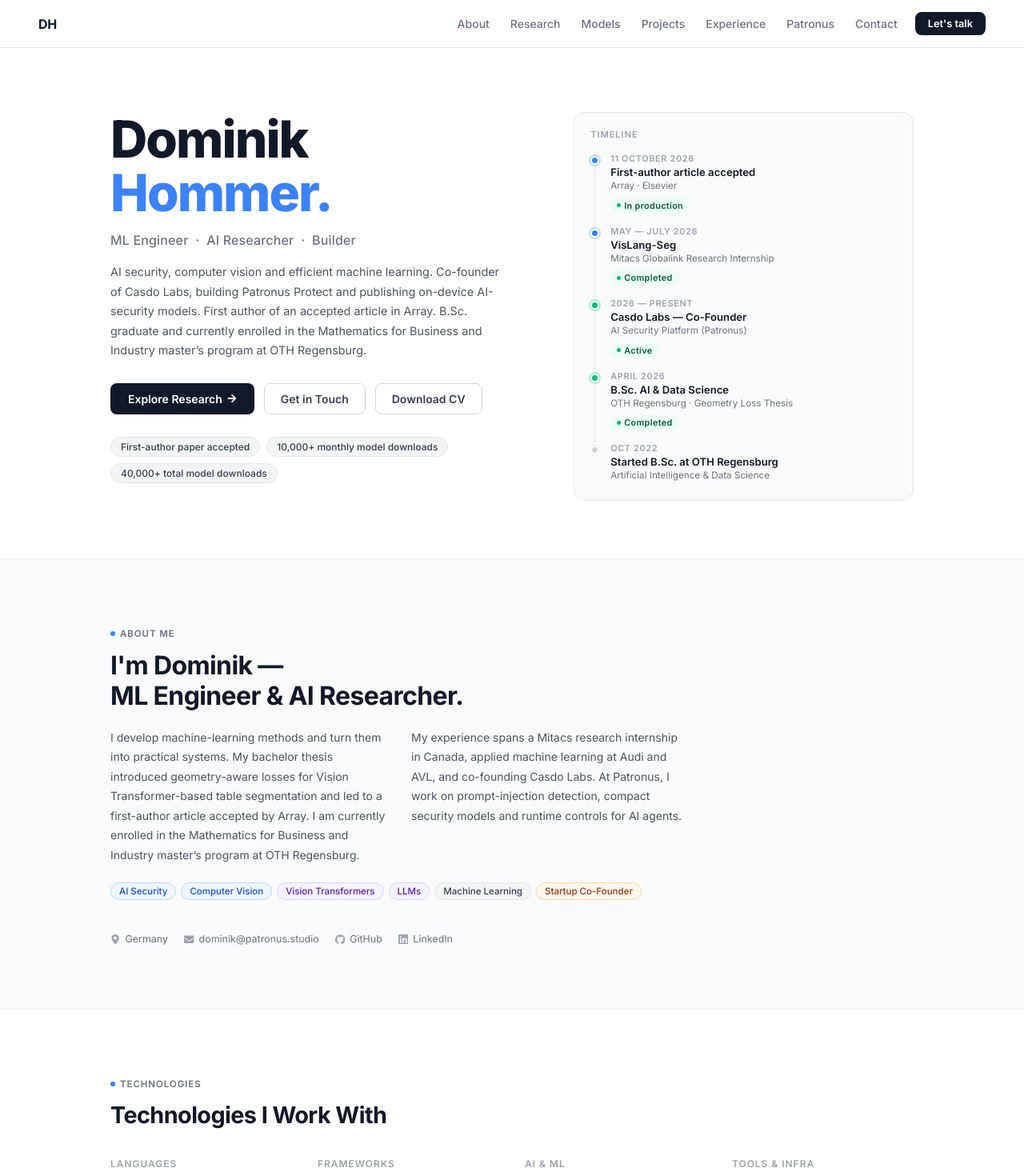
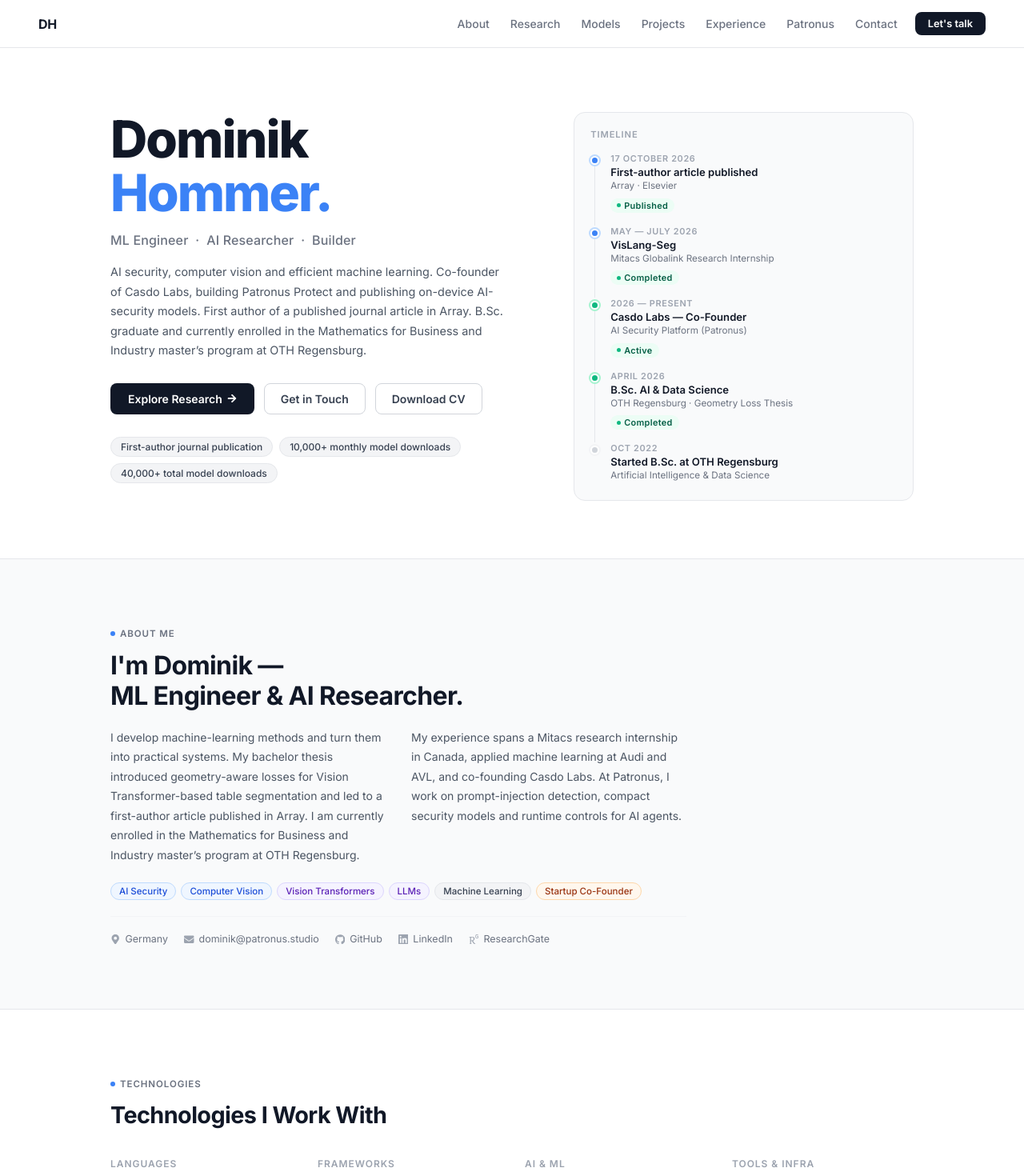
Before and after one commit to DominikHommer/MyPortfolio, a React (Create React App) app in the folder frontend/: page / in a window 1280 px wide. Shown: the top 1470 px of the page at 80% size. Built offline with nearby package versions, Linux system fonts and the light colour scheme.

Commit message:
Publish Array article details and ResearchGate links

```diff
--- a/frontend/src/pages/Home.js
+++ b/frontend/src/pages/Home.js
@@ -1,6 +1,6 @@
 import React from 'react';
 import { Link } from 'react-scroll';
-import { SiLinkedin, SiGithub, SiPython, SiPytorch, SiTensorflow, SiScikitlearn, SiReact, SiPostgresql, SiDocker, SiTypescript, SiCplusplus, SiC, SiNumpy, SiPandas } from 'react-icons/si';
+import { SiLinkedin, SiGithub, SiResearchgate, SiPython, SiPytorch, SiTensorflow, SiScikitlearn, SiReact, SiPostgresql, SiDocker, SiTypescript, SiCplusplus, SiC, SiNumpy, SiPandas } from 'react-icons/si';
 import { FaEnvelope, FaMapMarkerAlt, FaArrowRight, FaExternalLinkAlt, FaShieldAlt } from 'react-icons/fa';
 import '../components/portfolio.css';
 
@@ -38,7 +38,7 @@ const Home = () => {
               <h1>Dominik<br /><span className="name-blue">Hommer.</span></h1>
               <p className="hero-subtitle">ML Engineer &nbsp;·&nbsp; AI Researcher &nbsp;·&nbsp; Builder</p>
               <p className="hero-description">
-                AI security, computer vision and efficient machine learning. Co-founder of Casdo Labs, building Patronus Protect and publishing on-device AI-security models. First author of an accepted article in Array. B.Sc. graduate and currently enrolled in the Mathematics for Business and Industry master’s program at OTH Regensburg.
+                AI security, computer vision and efficient machine learning. Co-founder of Casdo Labs, building Patronus Protect and publishing on-device AI-security models. First author of a published journal article in Array. B.Sc. graduate and currently enrolled in the Mathematics for Business and Industry master’s program at OTH Regensburg.
               </p>
               <div className="hero-buttons">
                 <Link to="research" smooth duration={500} className="btn-primary">
@@ -50,7 +50,7 @@ const Home = () => {
                 <a className="btn-secondary" href={`${process.env.PUBLIC_URL}/CV_Dominik_Hommer.pdf`} target="_blank" rel="noopener noreferrer">Download CV</a>
               </div>
               <div className="hero-tags">
-                <span className="hero-tag">First-author paper accepted</span>
+                <span className="hero-tag">First-author journal publication</span>
                 <span className="hero-tag">10,000+ monthly model downloads</span>
                 <span className="hero-tag">40,000+ total model downloads</span>
               </div>
@@ -65,10 +65,10 @@ const Home = () => {
                   <div className="hero-timeline-item">
                     <div className="hero-tl-dot"></div>
                     <div className="hero-tl-content">
-                      <div className="hero-tl-date">11 October 2026</div>
-                      <div className="hero-tl-title">First-author article accepted</div>
+                      <div className="hero-tl-date">17 October 2026</div>
+                      <div className="hero-tl-title">First-author article published</div>
                       <div className="hero-tl-sub">Array · Elsevier</div>
-                      <span className="badge badge-completed">In production</span>
+                      <span className="badge badge-completed">Published</span>
                     </div>
                   </div>
 
@@ -129,7 +129,7 @@ const Home = () => {
             <h2 className="about-heading">I'm Dominik —<br />ML Engineer &amp; AI Researcher.</h2>
             <div className="about-body">
               <p className="about-text">
-                I develop machine-learning methods and turn them into practical systems. My bachelor thesis introduced geometry-aware losses for Vision Transformer-based table segmentation and led to a first-author article accepted by Array. I am currently enrolled in the Mathematics for Business and Industry master’s program at OTH Regensburg.
+                I develop machine-learning methods and turn them into practical systems. My bachelor thesis introduced geometry-aware losses for Vision Transformer-based table segmentation and led to a first-author article published in Array. I am currently enrolled in the Mathematics for Business and Industry master’s program at OTH Regensburg.
               </p>
               <p className="about-text">
                 My experience spans a Mitacs research internship in Canada, applied machine learning at Audi and AVL, and co-founding Casdo Labs. At Patronus, I work on prompt-injection detection, compact security models and runtime controls for AI agents.
@@ -155,6 +155,9 @@ const Home = () => {
               </a>
               <a href="https://www.linkedin.com/in/dominikhommer" target="_blank" rel="noopener noreferrer" className="about-contact-item">
                 <SiLinkedin /> LinkedIn
+              </a>
+              <a href="https://www.researchgate.net/profile/Dominik-Hommer" target="_blank" rel="noopener noreferrer" className="about-contact-item">
+                <SiResearchgate /> ResearchGate
               </a>
             </div>
           </div>
@@ -232,7 +235,7 @@ const Home = () => {
               <div className="project-card-label">Computer Vision · Research</div>
               <h3>ViT Table Structure Recognition</h3>
               <p>
-                Introduced a geometry-aware loss function for Vision Transformer-based table cell segmentation. Axis-alignment, morphological closing and spur suppression improve structural consistency. Evaluated on PubTables-1M; the resulting first-author article was accepted by Array on 11 October 2026.
+                Introduced a geometry-aware loss function for Vision Transformer-based table cell segmentation. Axis-alignment, morphological closing and spur suppression improve structural consistency. Evaluated on PubTables-1M; the resulting first-author article was published online in Array on 17 October 2026.
               </p>
               <div className="tags-row">
                 <span className="tag tag-blue">PyTorch</span>
@@ -431,11 +434,17 @@ const Home = () => {
           <h2 className="section-heading">Research Work</h2>
           <div className="research-list">
             <article className="research-item" id="publication">
-              <div className="research-date">Accepted 11 Oct 2026</div>
+              <div className="research-date">Published 17 Oct 2026</div>
               <div className="research-content">
-                <span className="badge badge-completed">Accepted · In production</span>
+                <span className="badge badge-completed">Published · Open access</span>
                 <h4>Geometry-Aware Losses for Structurally Consistent Table Segmentation</h4>
-                <p><strong>First author: Dominik Hommer.</strong> Array, Elsevier. This article grew out of my bachelor thesis on geometry-aware learning for Vision Transformer-based table segmentation. Publication is being prepared; bibliographic details and the article link will be added when available.</p>
+                <p><strong>Dominik Hommer, Stefanie Vogl.</strong> Array, Volume 32 (2026), Article 101347. This first-author article grew out of my bachelor thesis on geometry-aware learning for Vision Transformer-based table segmentation. The loss improves region-level F1 by up to 9 percentage points over a BCE–Dice baseline without increasing inference cost.</p>
+                <p className="model-note">DOI: 10.1016/j.array.2026.101347 · Available online 17 October 2026 · CC BY 4.0</p>
+                <div className="hero-buttons">
+                  <a href="https://www.sciencedirect.com/science/article/pii/S2590005626006703" target="_blank" rel="noopener noreferrer" className="btn-primary">Read on ScienceDirect <FaExternalLinkAlt size={11} /></a>
+                  <a href="https://doi.org/10.1016/j.array.2026.101347" target="_blank" rel="noopener noreferrer" className="btn-secondary">DOI <FaExternalLinkAlt size={11} /></a>
+                  <a href="https://www.researchgate.net/publication/416121392_Geometry-aware_losses_for_structurally_consistent_table_segmentation" target="_blank" rel="noopener noreferrer" className="btn-secondary">Paper on ResearchGate <FaExternalLinkAlt size={11} /></a>
+                </div>
                 <div className="tags-row"><span className="tag tag-blue">Journal article</span><span className="tag">Table segmentation</span><span className="tag">Geometry-aware loss</span></div>
               </div>
             </article>
@@ -649,6 +658,7 @@ const Home = () => {
           <a href="https://www.linkedin.com/in/dominikhommer" target="_blank" rel="noopener noreferrer" className="footer-link">
             <SiLinkedin /> LinkedIn
           </a>
+          <a href="https://www.researchgate.net/profile/Dominik-Hommer" target="_blank" rel="noopener noreferrer" className="footer-link"><SiResearchgate /> ResearchGate</a>
           <a href="https://huggingface.co/patronus-studio" target="_blank" rel="noopener noreferrer" className="footer-link">Hugging Face</a>
           <a href="https://patronus.studio" target="_blank" rel="noopener noreferrer" className="footer-link">
             <img src={`${process.env.PUBLIC_URL}/Patronus_Logo_4096_4096.png`} alt="Patronus" style={{ width: 18, height: 18, objectFit: 'contain' }} /> Patronus
```
Also changed, not shown: 2 other files (tests, documents, lock files or other folders).
